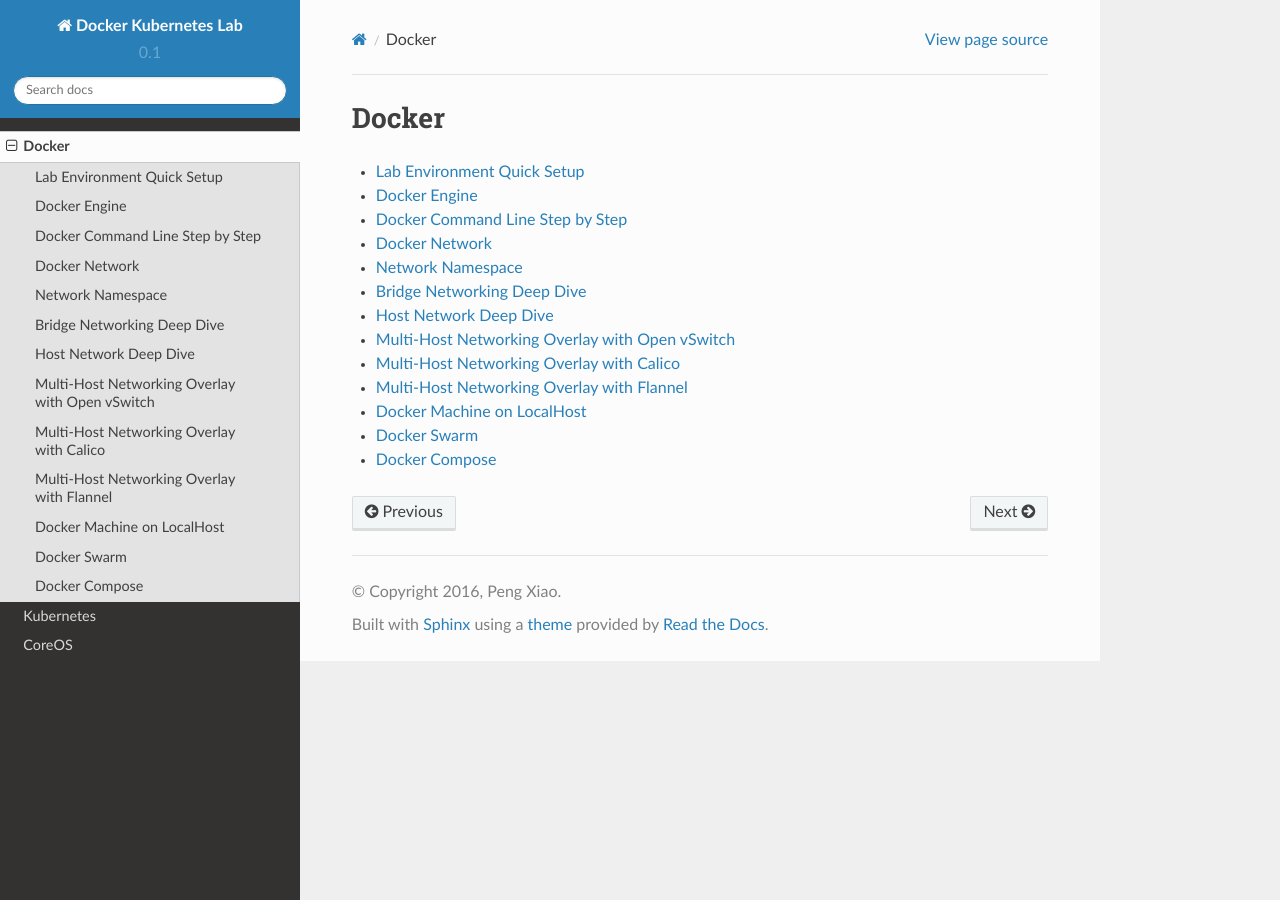
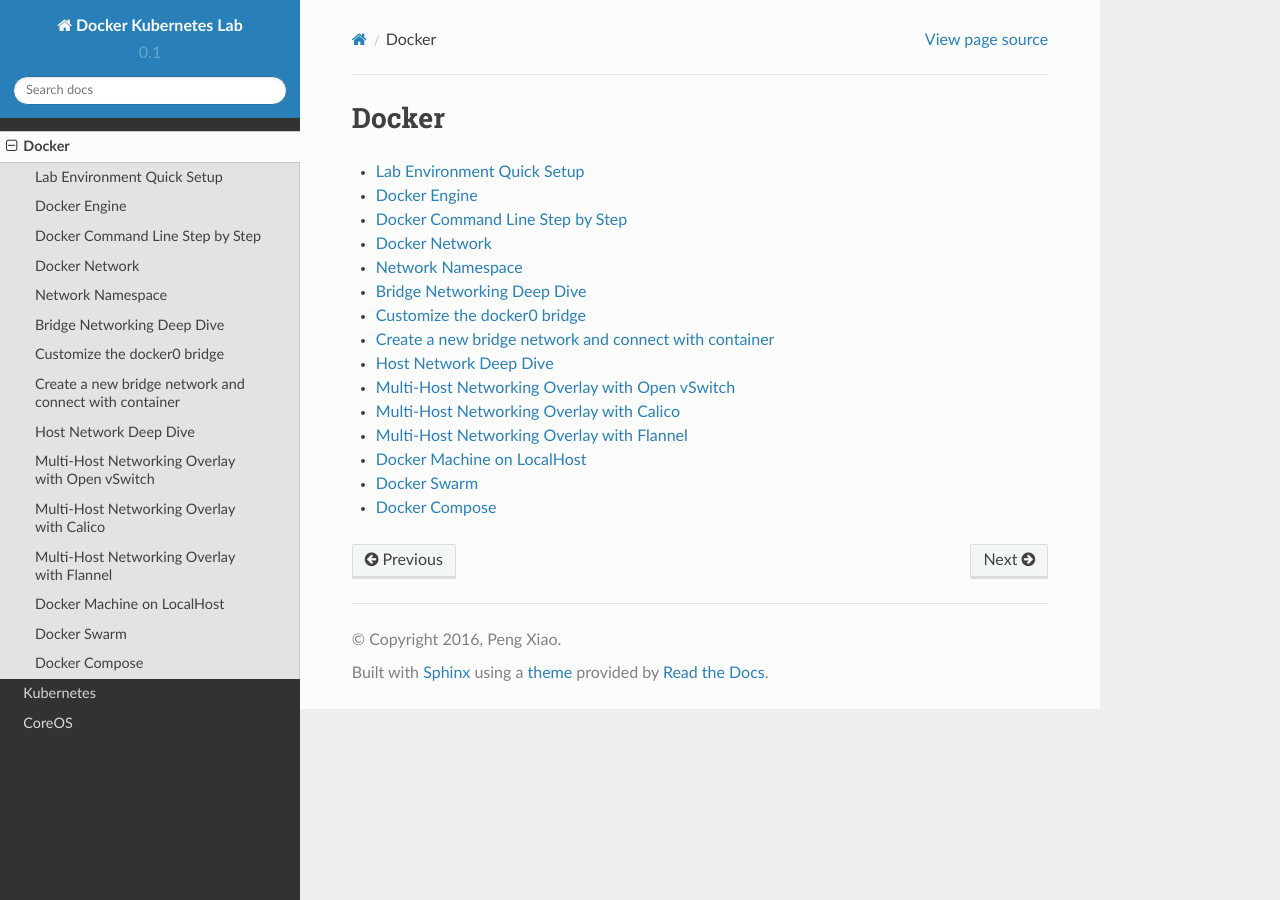
Before and after one commit to xiaopeng163/docker-k8s-lab, a Sphinx documentation site: the page built from docs/source/docker.rst, in a window 1280 px wide. Built offline with Sphinx 7.4.7 and the Read the Docs theme 2.0.0, drawn with Linux system fonts in a browser that asks for light colours; part of the change alters nothing that is shown.

Commit message:
init lab for create docker bridge
Signed-off-by: Peng Xiao <xiaoquwl@gmail.com>

```diff
--- a/docs/source/docker.rst
+++ b/docs/source/docker.rst
@@ -10,6 +10,8 @@ Docker
    docker/docker-network
    docker/netns
    docker/bridged-network
+   docker/customize-bridge
+   docker/create-new-bridge
    docker/host-network
    docker/docker-ovs
    docker/docker-calico
--- /dev/null
+++ b/docs/source/docker/create-new-bridge.rst
@@ -0,0 +1,41 @@
+Create a new bridge network and connect with container
+=======================================================
+
+Use ``docker network`` command to createa a new bridge network [#f1]_.
+
+.. code-block:: bash
+
+  ubuntu@docker-node2:~$ docker network create -d bridge my-bridge-network
+  ca804768e02dd33910116c6fa138f1483e7ff2a2b0e019c440393fa5aa92e6c7
+  ubuntu@docker-node2:~$ docker network list
+  NETWORK ID          NAME                DRIVER              SCOPE
+  bf6bef29b25d        bridge              bridge              local
+  8cafd7004f4e        host                host                local
+  ca804768e02d        my-bridge-network   bridge              local
+  c774e1ac44bb        none                null                local
+  ubuntu@docker-node2:~$ ifconfig
+  br-ca804768e02d Link encap:Ethernet  HWaddr 02:42:fa:18:d8:a3
+            inet addr:172.18.0.1  Bcast:0.0.0.0  Mask:255.255.0.0
+            UP BROADCAST MULTICAST  MTU:1500  Metric:1
+            RX packets:0 errors:0 dropped:0 overruns:0 frame:0
+            TX packets:0 errors:0 dropped:0 overruns:0 carrier:0
+            collisions:0 txqueuelen:0
+            RX bytes:0 (0.0 B)  TX bytes:0 (0.0 B)
+
+  docker0   Link encap:Ethernet  HWaddr 02:42:0e:ae:08:37
+            inet addr:172.17.0.1  Bcast:0.0.0.0  Mask:255.255.0.0
+            UP BROADCAST MULTICAST  MTU:1500  Metric:1
+            RX packets:0 errors:0 dropped:0 overruns:0 frame:0
+            TX packets:0 errors:0 dropped:0 overruns:0 carrier:0
+            collisions:0 txqueuelen:0
+            RX bytes:0 (0.0 B)  TX bytes:0 (0.0 B)
+  ubuntu@docker-node2:~$ brctl show
+  bridge name	bridge id		STP enabled	interfaces
+  br-ca804768e02d		8000.0242fa18d8a3	no
+  docker0		8000.02420eae0837	no
+
+
+Reference
+----------
+
+.. [#f1] https://docs.docker.com/engine/reference/commandline/network_create/
--- /dev/null
+++ b/docs/source/docker/customize-bridge.rst
@@ -0,0 +1,62 @@
+Customize the docker0 bridge
+============================
+
+The default docker0 bridge has some default configuration [#f1]_.
+
+.. code-block:: bash
+
+  ubuntu@docker-node1:~$ docker network list
+  NETWORK ID          NAME                DRIVER              SCOPE
+  83a58f039549        bridge              bridge              local
+  0f93d7177516        host                host                local
+  68721ff2f526        none                null                local
+  ubuntu@docker-node1:~$
+  ubuntu@docker-node1:~$
+  ubuntu@docker-node1:~$ docker network inspect bridge
+  [
+      {
+          "Name": "bridge",
+          "Id": "83a58f039549470e3374c6631ef721b927e92917af1d21b464dd59551025ac22",
+          "Scope": "local",
+          "Driver": "bridge",
+          "EnableIPv6": false,
+          "IPAM": {
+              "Driver": "default",
+              "Options": null,
+              "Config": [
+                  {
+                      "Subnet": "172.17.0.0/16",
+                      "Gateway": "172.17.0.1"
+                  }
+              ]
+          },
+          "Internal": false,
+          "Containers": {
+              "13866c4e5bf2c73385883090ccd0b64ca6ff177d61174f4499210b8a17a7def1": {
+                  "Name": "test1",
+                  "EndpointID": "99fea9853df1fb5fbed3f927b3d2b00544188aa7913a8c0f4cb9f9a40639d789",
+                  "MacAddress": "02:42:ac:11:00:02",
+                  "IPv4Address": "172.17.0.2/16",
+                  "IPv6Address": ""
+              }
+          },
+          "Options": {
+              "com.docker.network.bridge.default_bridge": "true",
+              "com.docker.network.bridge.enable_icc": "true",
+              "com.docker.network.bridge.enable_ip_masquerade": "true",
+              "com.docker.network.bridge.host_binding_ipv4": "0.0.0.0",
+              "com.docker.network.bridge.name": "docker0",
+              "com.docker.network.driver.mtu": "1500"
+          },
+          "Labels": {}
+      }
+  ]
+  ubuntu@docker-node1:~$
+
+What we want to do is to change the default IPAM dirver's configuration, IP address, netmask and IP allocation range.
+
+
+References
+-----------
+
+.. [#f1] https://docs.docker.com/engine/userguide/networking/default_network/custom-docker0/
```
